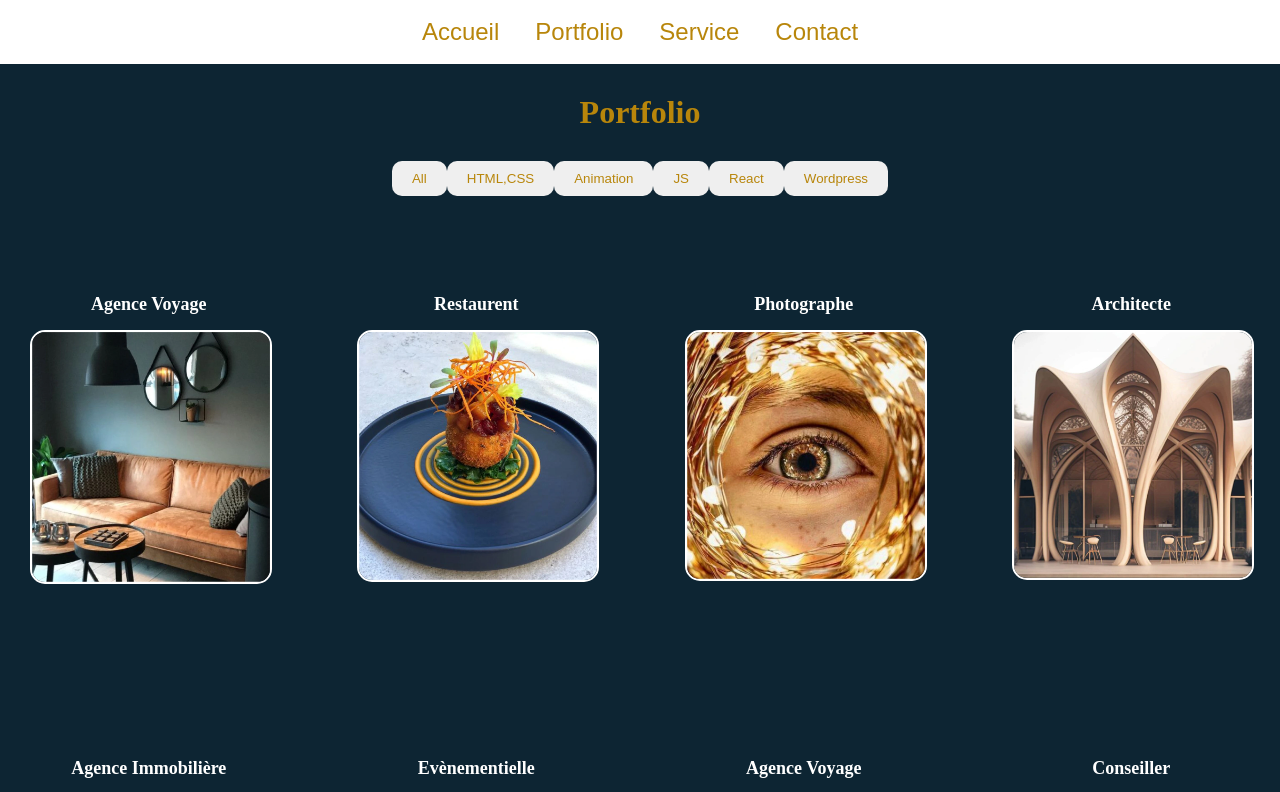
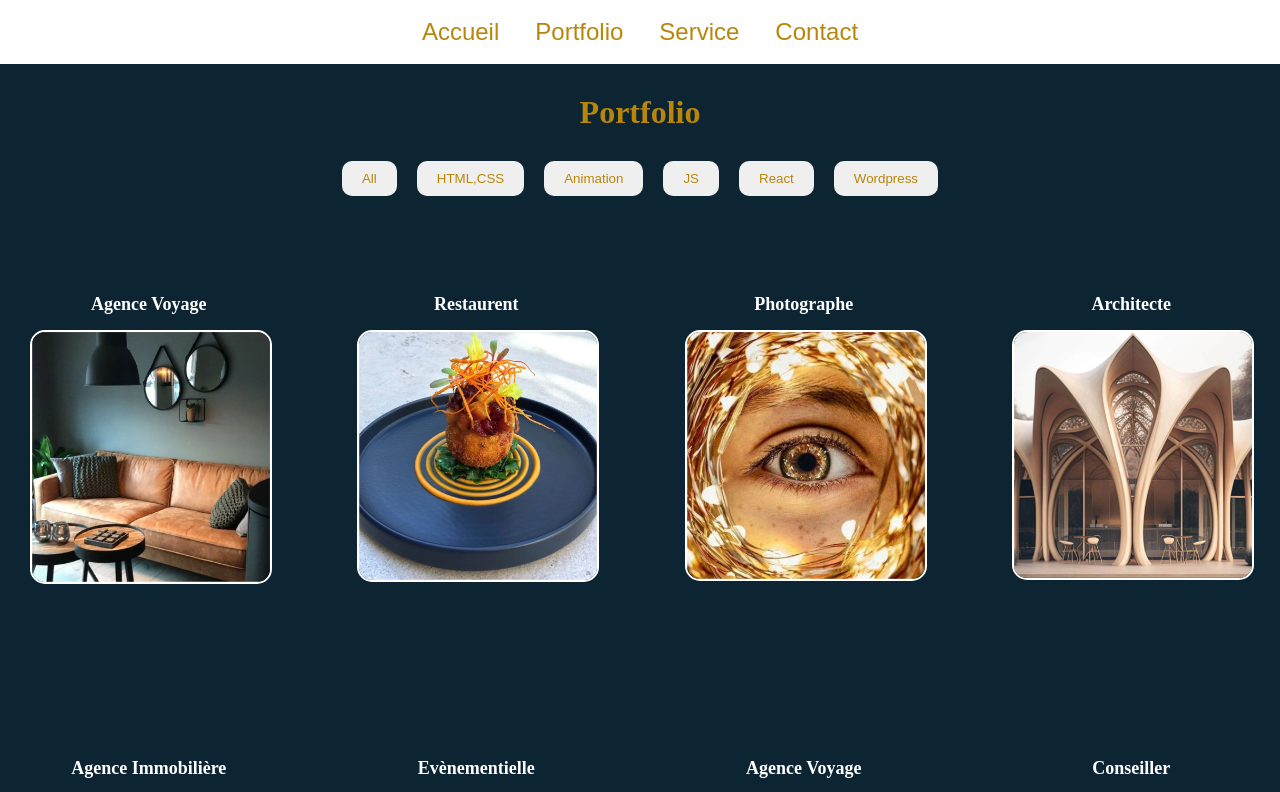
Before and after one commit to shif1986/portfolio-2, a React (Create React App) app: page /portfolio in a window 1280 px wide. Shown: the top 792 px of the page. Built offline with nearby package versions, Linux system fonts and the light colour scheme.

Commit message:
style retravailler sur le composant tagButon

```diff
--- a/src/Components/TagButton.jsx
+++ b/src/Components/TagButton.jsx
@@ -4,7 +4,7 @@ export default function TagButton({ setTag }) {
   const tags = ["All", "HTML,CSS", "Animation", "JS", "React", "Wordpress"];
 
   return (
-    <div>
+    <div className="filter-btn">
       {tags.map((tag, index) => (
         <button key={index} onClick={() => setTag(tag)}>
           {tag}
--- a/src/style/component/_portfolio.scss
+++ b/src/style/component/_portfolio.scss
@@ -86,7 +86,7 @@ section.competences {
     justify-content: center;
     margin-top: 30px;
   }
-  .Portfolio-filter{
+  .filter-btn{
     display: flex;
     justify-content: center;
     cursor: pointer;
```
